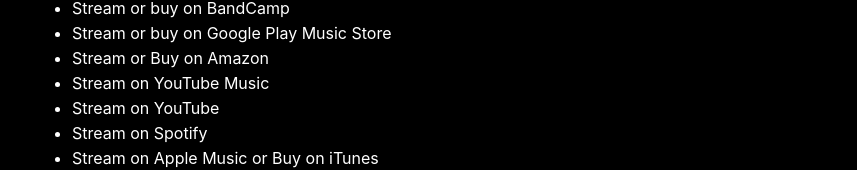
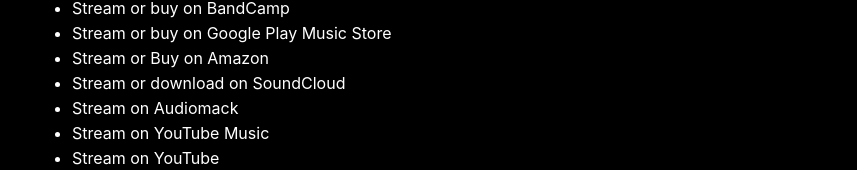
Before and after one commit to defcronyke/telephonesound, a React (Create React App) app: page /ellipsis-remastered-deluxe in a window 1280 px wide. Shown: the part 1290-1460 px from the top of the page, without its empty margins (208-1065 px from the left). Built offline with nearby package versions, Linux system fonts and the light colour scheme.

Commit message:
Add SoundCloud and Audiomack links.

```diff
--- a/src/ellipsisRemasteredDeluxe.js
+++ b/src/ellipsisRemasteredDeluxe.js
@@ -32,6 +32,8 @@
             <li><a href="https://telephonesound.bandcamp.com/album/ellipsis-remastered-deluxe" target="_blank" rel="noopener noreferrer">Stream or buy on BandCamp</a></li>
             <li><a href="https://play.google.com/store/music/album/Telephone_Sound_Ellipsis_Remastered_Deluxe?id=Be6uvln5i3jngnc7hfw6qhk7mui" target="_blank" rel="noopener noreferrer">Stream or buy on Google Play Music Store</a></li>
             <li><a href="https://www.amazon.com/gp/product/B084RR3J81" target="_blank" rel="noopener noreferrer">Stream or Buy on Amazon</a></li>
+            <li><a href="https://soundcloud.com/telephonesound/sets/ellipsis-remastered-deluxe" target="_blank" rel="noopener noreferrer">Stream or download on SoundCloud</a></li>
+            <li><a href="https://audiomack.com/album/telephonesound/ellipsis-remastered-deluxe" target="_blank" rel="noopener noreferrer">Stream on Audiomack</a></li>
             <li><a href="https://music.youtube.com/playlist?list=OLAK5uy_n2ppYqCNO2K_sb3KJFWy5z7M5LoMtM4L4" target="_blank" rel="noopener noreferrer">Stream on YouTube Music</a></li>
             <li><a href="https://www.youtube.com/watch?v=R1ZclqJiIjs&list=OLAK5uy_n2ppYqCNO2K_sb3KJFWy5z7M5LoMtM4L4" target="_blank" rel="noopener noreferrer">Stream on YouTube</a></li>
             <li><a href="https://open.spotify.com/album/4dDHYDQPaVzYEGLUAlvX6g" target="_blank" rel="noopener noreferrer">Stream on Spotify</a></li>
```
